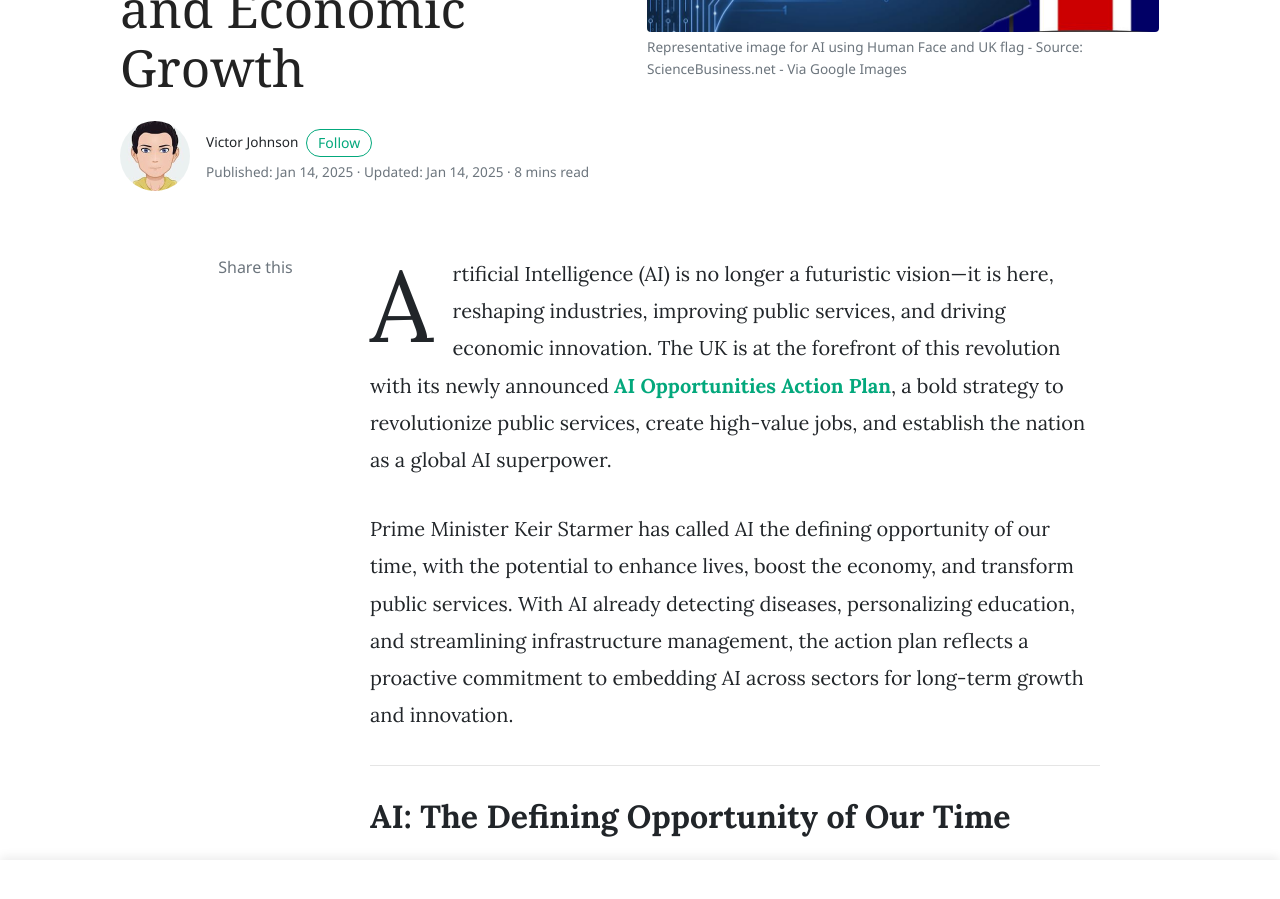
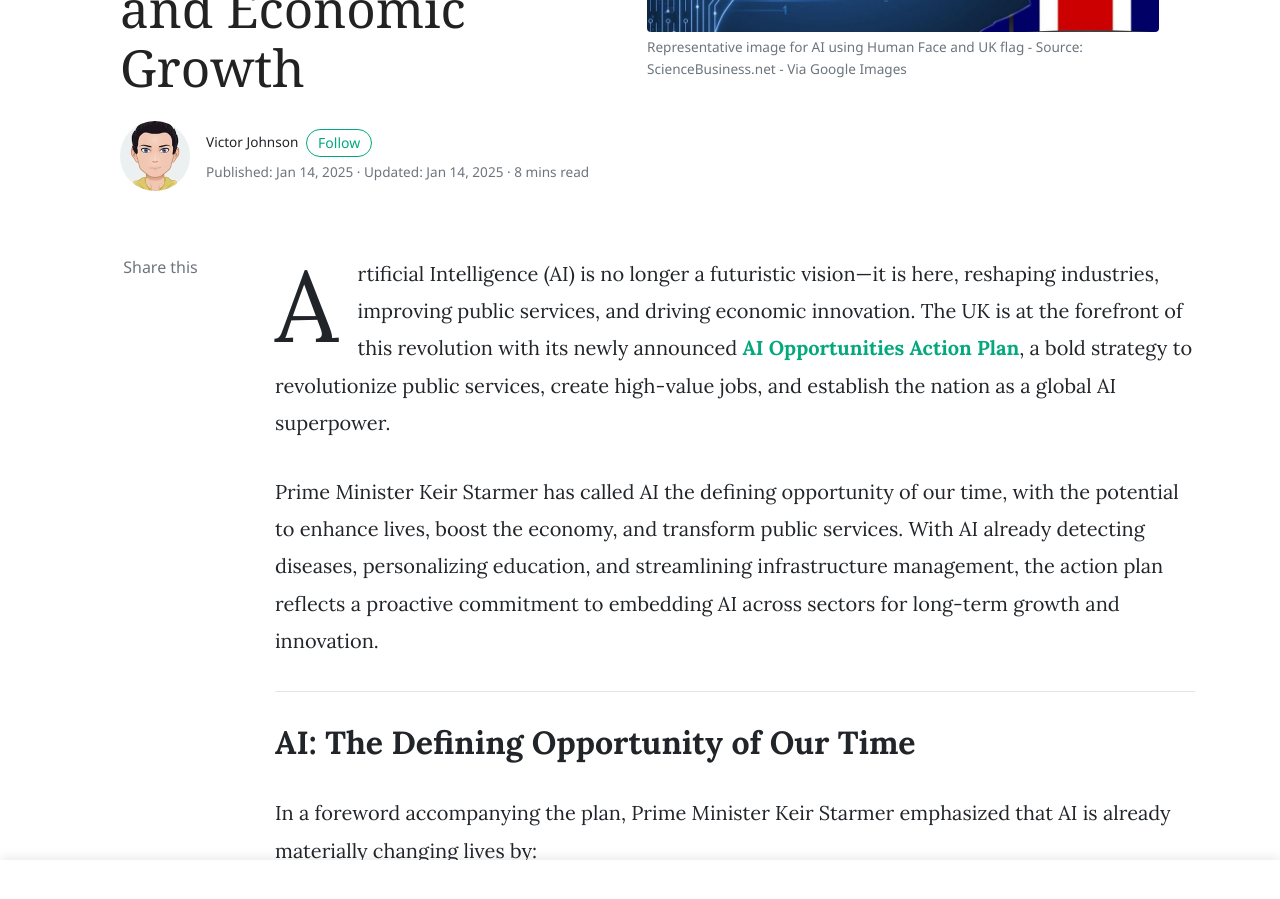
Before and after one commit to victorjohnsonk/blog, a Jekyll site: the page built from _posts/2025/01/2025-01-14-Transforming the UK with Artificial Intelligence - A Plan for Public Services and Economic Growth.md, in a window 1280 px wide and 900 px high, scrolled down 422 px. Built offline with Jekyll 4.4.1, drawn with Linux system fonts in a browser that asks for light colours; nearby versions of some CDN libraries; comment, search, counter and statistics services are not loaded.

Commit message:
Update post.html

```diff
--- a/_layouts/post.html
+++ b/_layouts/post.html
@@ -180,7 +180,7 @@ layout: default
         </div>
 
 
-        <div class="col-md-12 col-lg-8">
+        <div class="col-md-12 col-lg-10">
 
             <!-- Article Content: Indexed by Pagefind -->
             <article
```
